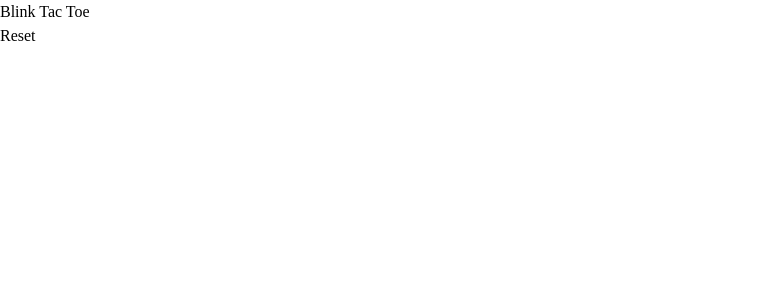
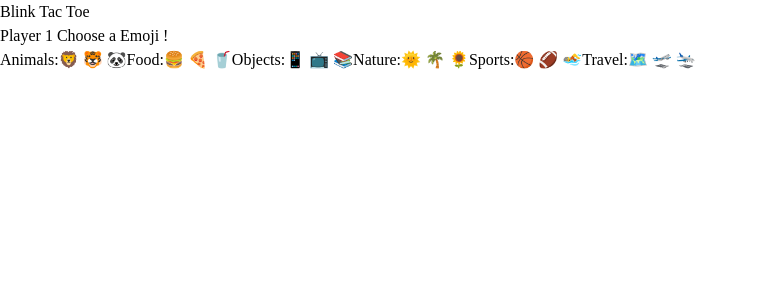
Before and after one commit to MaverickP24/tictactoe, a React (Vite) app in the folder frontend/: page / in a window 1280 px wide. Shown: the top 300 px of the page, without its empty margins (0-758 px from the left). Built offline with nearby package versions, Linux system fonts and the light colour scheme.

Commit message:
category Selection

```diff
--- /dev/null
+++ b/frontend/src/components/CategorySelection.jsx
@@ -0,0 +1,34 @@
+import React from 'react'
+
+
+const emojiCategory ={
+  Animals : ["🦁","🐯","🐼"],
+  Food : ["🍔","🍕","🥤"],
+  Objects : ["📱","📺","📚"],
+  Nature : ["🌞","🌴","🌻"],
+  Sports : ["🏀","🏈","🏊"],
+  Travel : ["🗺️","🛫️","🛬️"],
+}
+
+const CategorySelection = ({emojiSelect,player}) => {
+  return (
+    <div>
+      <div className="text-center">
+        <h2 className='mb-5'>Player {player} Choose a Emoji !</h2>
+        <div className="text-center grid grid-cols-1 sm:grid-cols-2 lg:grid-cols-3 gap-6 px-4">
+        {Object.entries(emojiCategory).map(([category, emojis]) => (
+          <button
+            key={category}
+            className=" border-2 border-gray-400 rounded-lg px-6 py-4 text-lg"
+            onClick={() => emojiSelect(emojis)}
+          >
+            {category}:{emojis.join(" ")}
+          </button>
+        ))}
+      </div>
+      </div>
+    </div>
+  )
+}
+
+export default CategorySelection
--- a/frontend/src/components/GameBoard.jsx
+++ b/frontend/src/components/GameBoard.jsx
@@ -1,4 +1,5 @@
 import React, { useState } from 'react'
+import CategorySelection from './CategorySelection';
 
 const emoji = ["🐐","🐫","🐈"];
 const playerCategory = {
@@ -18,6 +19,8 @@ const GameBoard = () => {
   const [currentPlayer,setCurrentPlayer] = useState(1);
 
   const [winner, setWinner] = useState(null)
+  const [Selection, setSelection] = useState(false);
+  const [playerSelections, setPlayerSelections] = useState({ 1: null,2:null });
 
 
   function checkWin(board, player) {
@@ -52,7 +55,17 @@ const GameBoard = () => {
   setPlayerMoves({ 1: [], 2: [] });
   setCurrentPlayer(1);
   setWinner(null);
-}
+  }
+
+  function home(){
+    setBoard(Array(3).fill(Array(3).fill(null)));
+    setPlayerMoves({ 1: [], 2: [] });
+    setCurrentPlayer(1);
+    setWinner(null);
+    setPlayerSelections({ 1: null,2:null })
+    setSelection(false);
+
+  }
 
   function handleClick(rowIdx,colIdx){
     if (board[rowIdx][colIdx] || winner) return;
@@ -61,7 +74,7 @@ const GameBoard = () => {
     const newboard = board.map(row=>[...row]);
     const newMoves = {...playerMoves};
 
-    const emojiPlayer = playerCategory[currentPlayer]
+    const emojiPlayer = playerSelections[currentPlayer]
     const randomEmoji  = emojiPlayer[Math.floor(Math.random()* emoji.length)];
 
 
@@ -69,7 +82,6 @@ const GameBoard = () => {
       const [oldRow,oldCol] = newMoves[currentPlayer][0]
       newboard[oldRow][oldCol] = null;
       newMoves[currentPlayer].shift();
-
     }
 
     newboard[rowIdx][colIdx] =
@@ -94,14 +106,34 @@ const GameBoard = () => {
 
   }
 
+  if (!Selection){
+    const currentSelectingPlayer = playerSelections[1] ? 2 : 1;
+    return (
+      <>
+        <CategorySelection
+          player={currentSelectingPlayer}
+          emojiSelect={(emojis) => {
+            setPlayerSelections(prev => ({...prev,[currentSelectingPlayer]: emojis}));
+
+            if (playerSelections[1] && currentSelectingPlayer === 2) {
+              setSelection(true);
+            }
+          }}
+        />
+      </>
+    )
+  }
+
   return (
    <>
+
+
 
     <div className='grid grid-cols-3 gap-5'>
 
         {board.map((row,rowIdx)=>(
           row.map((item,colIdx)=>(
-                  <div key={`${rowIdx}-${colIdx}`} onClick={()=>handleClick(rowIdx,colIdx)} className="w-20 h-20 bg-white border-2 border-gray-400 rounded-lg flex items-center justify-center text-2xl">{item?.emoji}</div>
+                  <div key={`${rowIdx}-${colIdx}`} onClick={()=>handleClick(rowIdx,colIdx)} className="w-20 h-20 bg-white border-2 border-gray-400 rounded-lg flex items-center justify-center text-5xl">{item?.emoji}</div>
               )
             )
         ))}
@@ -112,8 +144,14 @@ const GameBoard = () => {
 {winner
 ?
 (
-  <div className="mt-4 text-center">
+
+  <div className="mt-4 text-center space-x-5">
     <h2 className="text-xl font-bold mb-2 text-green-600">🎉 Player {winner} Wins!</h2>
+    <button
+      onClick={home}
+      className="bg-blue-500 hover:bg-blue-600 text-white py-2 px-4 rounded-lg">
+      Home
+    </button>
     <button
       onClick={resetGame}
       className="bg-blue-500 hover:bg-blue-600 text-white py-2 px-4 rounded-lg">
@@ -124,7 +162,12 @@ const GameBoard = () => {
 )
 :
 (
-  <div className="text-center mt-4 ">
+  <div className="text-center mt-4 space-x-4">
+    <button
+      onClick={home}
+      className="bg-blue-500 hover:bg-blue-600 text-white py-2 px-4 rounded-lg">
+      Home
+    </button>
     <button
       onClick={resetGame}
       className='bg-blue-500 hover:bg-blue-600 text-white py-2 px-4 rounded-lg'
@@ -134,8 +177,6 @@ const GameBoard = () => {
   </div>
 )
 }
-
-
    </>
   )
 }
```
